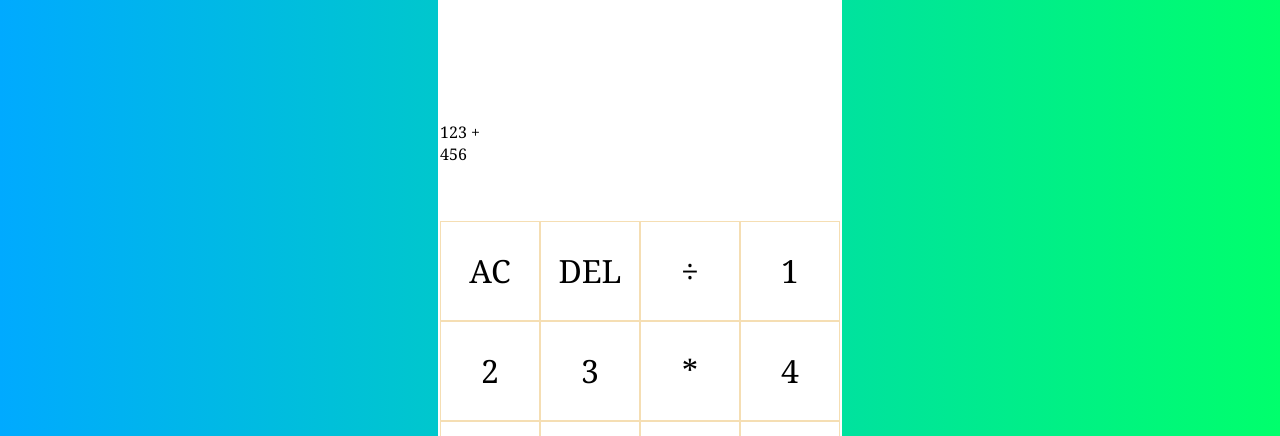
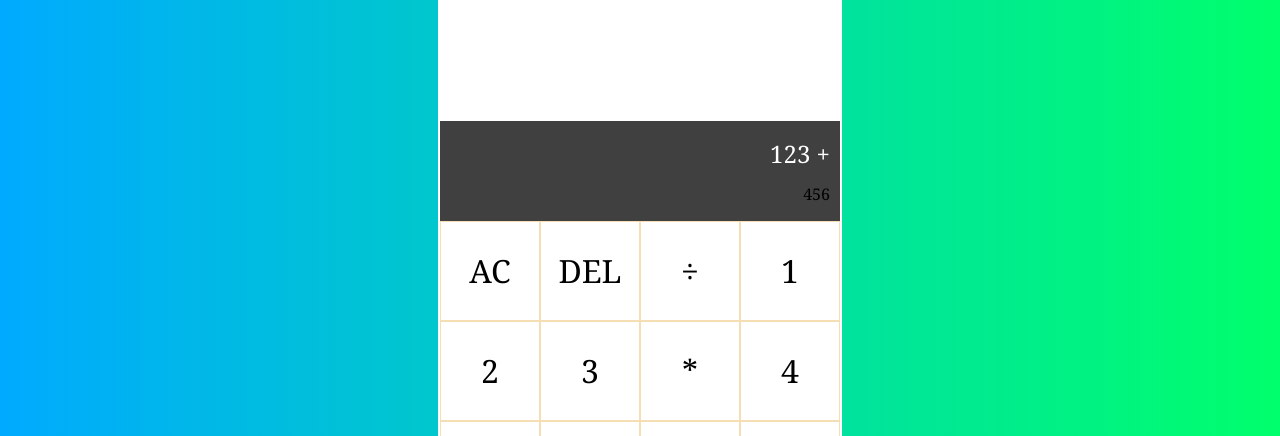
Before and after one commit to aaronEnyetu/calculator, a plain HTML site: page index.html in a window 1280 px wide. Shown: the part 336-772 px from the top of the page. Drawn offline with Linux system fonts and the light colour scheme.

Commit message:
styled output for previous operand

```diff
--- a/styles/style.css
+++ b/styles/style.css
@@ -127,4 +127,16 @@ body {
 
 .output {
     grid-column: 1 / -1;
+    background-color: rgba(0, 0, 0, .75);
+    display: flex;
+    align-items: flex-end;
+    justify-content: space-around;
+    flex-direction: column;
+    padding: 10px;
+    word-wrap: break-word;
+    word-break: break-all;
 }
+.output .previous-operand {
+    color: white;
+    font-size: 1.5rem;
+}
```
